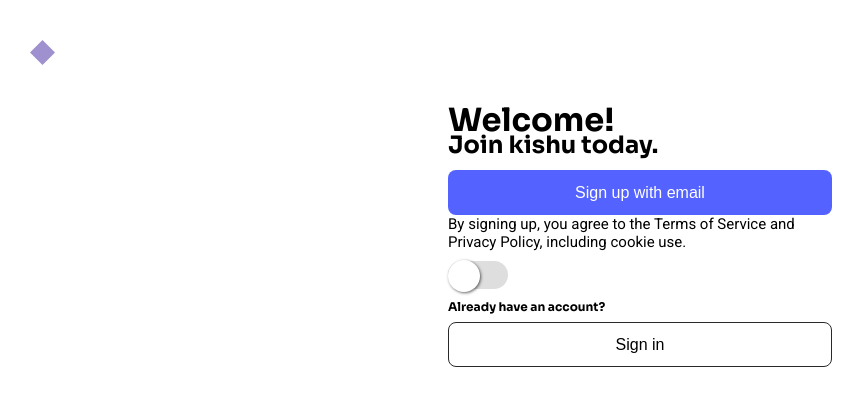
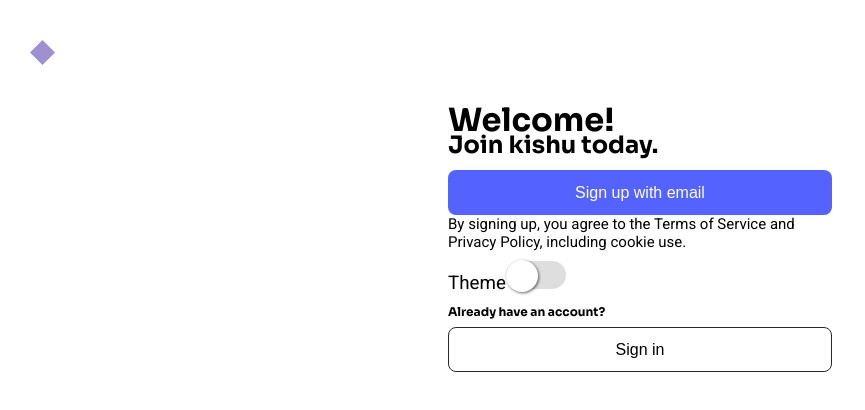
Before and after one commit to ashleychching/vue-project-2-ainu, a Vue app in the folder project/: page /login2 in a window 1280 px wide. Shown: the top 410 px of the page, without its empty margins (0-865 px from the left). Built offline with nearby package versions, Linux system fonts and the light colour scheme.

Commit message:
fix error

```diff
--- a/project/src/views/Login2.vue
+++ b/project/src/views/Login2.vue
@@ -15,12 +15,16 @@
           <span>Terms of Service</span> and <span>Privacy Policy</span>,
           including <span> cookie use</span>.
         </p>
+        <form>
+<label for="checkbox">Theme</label>
         <input
           type="checkbox"
           name="checkbox"
+          id="checkbox"
           class="togThemer"
           @change="switchTheme()"
         />
+        </form>
         <h3 class="t4-alr">Already have an account?</h3>
         <button class="signin" @click="goToSignIn()">Sign in</button>
       </div>
```
